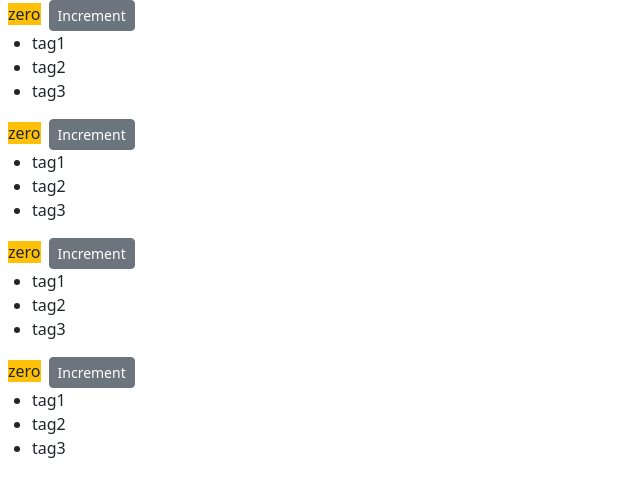
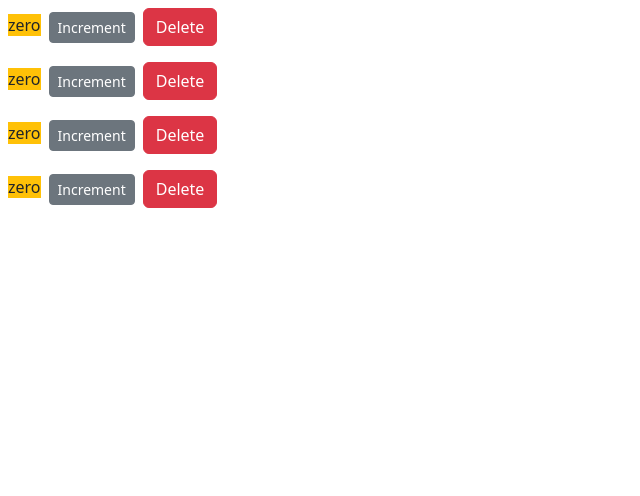
Before and after one commit to HenokMekuanint/Add_to_Cart, a React (Create React App) app in the folder reactapp/: page / in a window 1280 px wide. Shown: the top 496 px of the page, without its empty margins (0-640 px from the left). Built offline with nearby package versions, Linux system fonts and the light colour scheme.

Commit message:
componentsaremodified

```diff
--- a/reactapp/src/component/counter.jsx
+++ b/reactapp/src/component/counter.jsx
@@ -1,11 +1,11 @@
 import React,{Component} from 'react'
 class Coutner extends Component {
     state = {
-        value:this.props.value,
+        count:this.props.counter.value,
         tags:['tag1','tag2','tag3']
      };
- handleelement=()=>{
-this.setState({value:this.state.value+1});
+ handleIncrement=()=>{
+this.setState({count:this.state.count+1});
  }
      rendertags(){
 
@@ -17,20 +17,19 @@ this.setState({value:this.state.value+1});
 
         return (<div>
              <span className={this.getBadgeClasses()}>{this.formatCount()}</span>
-            <button onClick={this.handleelement} className='btn btn-secondary btn-sm'>Increment</button>
-            {this.state.tags.length===0 && "please create a new tag"}
-                {this.rendertags()}
+            <button onClick={this.handleIncrement} className='btn btn-secondary btn-sm'>Increment</button>
+            <button onClick={()=>this.props.onDelete(this.props.counter.id)} className='btn btn-danger btn -sm m-2'>Delete</button>
             </div>);
 
     }
     getBadgeClasses() {
         let classes = "badg m-2 bg-";
-        classes += this.state.value === 0 ? "warning" : "primary";
+        classes += this.state.count === 0 ? "warning" : "primary";
         return classes;
     }
 
     formatCount(){
-        return this.state.value===0?"zero":this.state.value;
+        return this.state.count===0?"zero":this.state.count;
     }
 }
 
--- a/reactapp/src/component/counters.jsx
+++ b/reactapp/src/component/counters.jsx
@@ -17,10 +17,20 @@ class Counters extends Component {
             }
         ]
      }
+     handleDelete=counterId=>{
+        const counters = this.state.counters.filter( c=> c.id !== counterId);
+        this.setState({counters});
+     }
     render() {
         return (
             <div>
-                {this.state.counters.map(counter=><Coutner key={counter.id} value={counter.value} selected={true }/>)}
+                {this.state.counters.map(counter=>(
+                <Coutner
+                 key={counter.id}
+                 onDelete={this.handleDelete}
+                counter={counter}
+            />
+                ))}
             </div>
         );
     }
```
